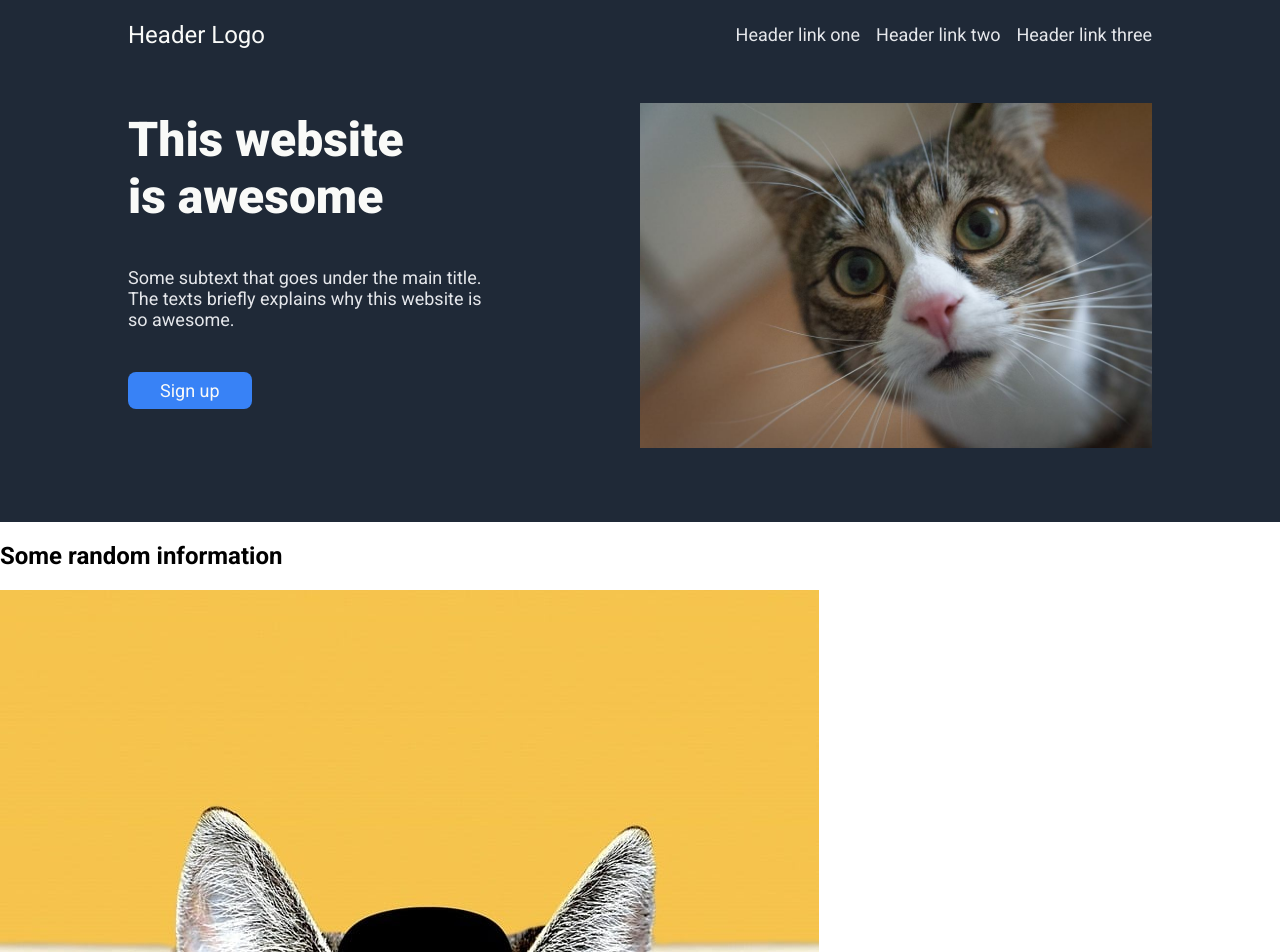
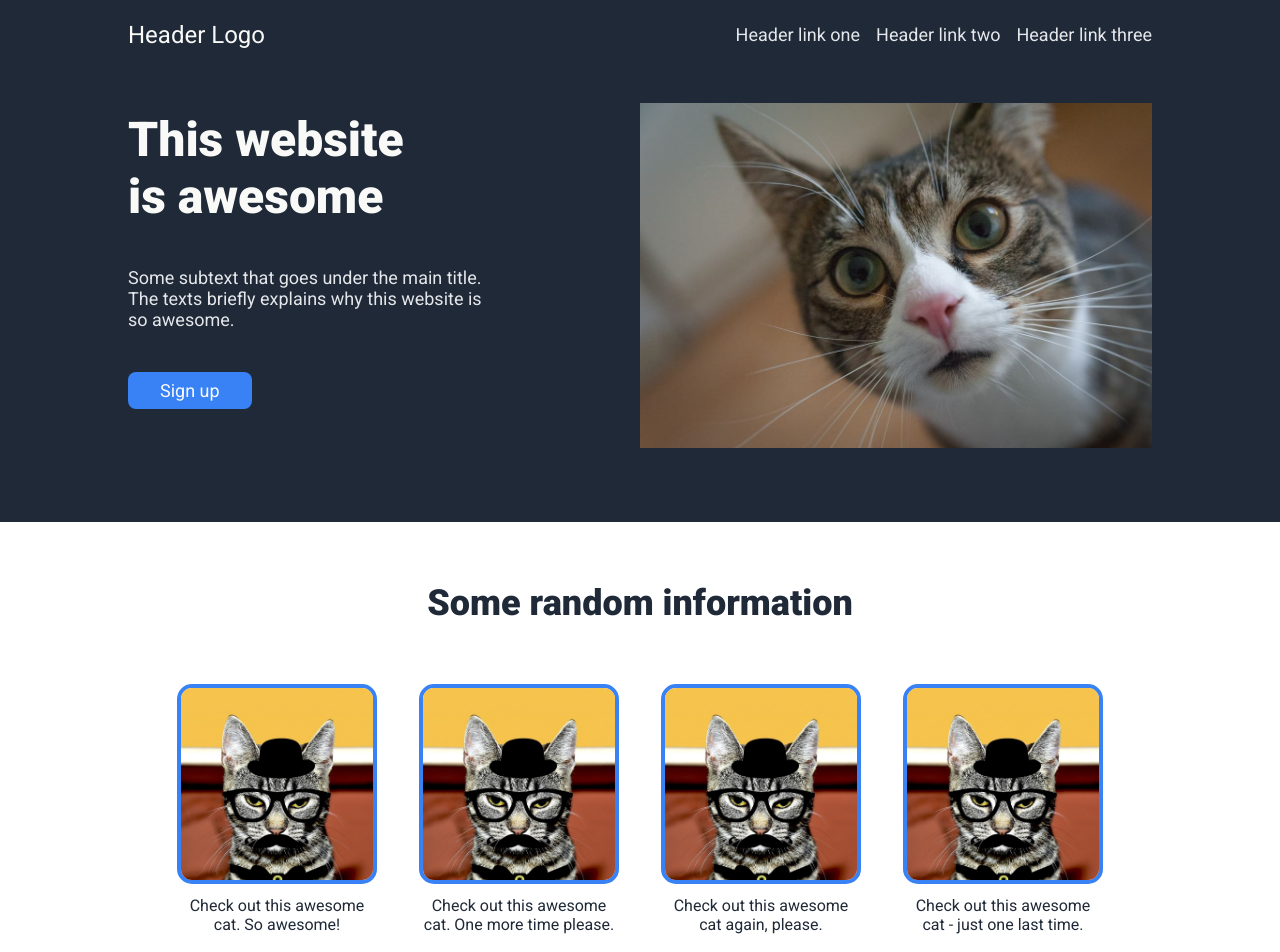
Before and after one commit to dot-dotdot/odin-landing-page, a plain HTML site: page index.html in a window 1280 px wide. Shown: the top 952 px of the page. Drawn offline with Linux system fonts and the light colour scheme.

Commit message:
Add styles to information section

```diff
--- a/index.html
+++ b/index.html
@@ -35,27 +35,29 @@
                 </div>
             </div>
             <div class="information">
-                <h2>Some random information</h2>
+                <div class="information-heading">
+                    <h2>Some random information</h2>
+                </div>
                 <div class="cards">
                     <div class="item">
                         <img src="./images/cat-with-stash-and-glasses.jpg"
                          alt="a cat wearing a hat, glasses, and a moustache">
-                        <p>Check out this awesome cat</p>
+                        <p>Check out this awesome cat. So awesome!</p>
                     </div>
                     <div class="item">
                         <img src="./images/cat-with-stash-and-glasses.jpg"
                          alt="a cat wearing a hat, glasses, and a moustache">
-                        <p>Check out this awesome cat</p>
+                        <p>Check out this awesome cat. One more time please.</p>
                     </div>
                     <div class="item">
                         <img src="./images/cat-with-stash-and-glasses.jpg"
                          alt="a cat wearing a hat, glasses, and a moustache">
-                        <p>Check out this awesome cat</p>
+                        <p>Check out this awesome cat again, please.</p>
                     </div>
                     <div class="item">
                         <img src="./images/cat-with-stash-and-glasses.jpg"
                          alt="a cat wearing a hat, glasses, and a moustache">
-                        <p>Check out this awesome cat</p>
+                        <p>Check out this awesome cat - just one last time.</p>
                     </div>
                 </div>
             </div>
--- a/styles.css
+++ b/styles.css
@@ -14,7 +14,8 @@ body {
 }
 
 .header,
-.hero {
+.hero,
+.information {
     display: flex;
     width: 80%;
     margin: auto;
@@ -94,3 +95,47 @@ button:hover {
     color: #1a5ecd;
     background-color: #f9faf8;
 }
+
+.information {
+    flex-direction: column;
+    align-items: center;
+    padding-top: 60px;
+    padding-bottom: 100px;
+}
+
+.information-heading > h2 {
+    font-size: 36px;
+    color: #1f2937;
+    font-weight: 900;
+    margin-bottom: 60px;
+    margin-top: 0;
+}
+
+.cards {
+    display: flex;
+    flex-wrap: wrap;
+    box-sizing: border-box;
+    flex: 0 0 auto;
+    gap: 42px;
+    justify-content: center;
+}
+
+.cards .item {
+    width: 200px;
+    box-sizing: border-box;
+}
+
+.cards > .item > img {
+    box-sizing: border-box;
+    width: 200px;
+    height: 200px;
+    object-fit: cover;
+    border-radius: 15px;
+    border: 4px #3882f6 solid;
+}
+
+.cards > .item > p {
+    text-align: center;
+    margin: 8px 0;
+    color: #1f2937;
+}
```
